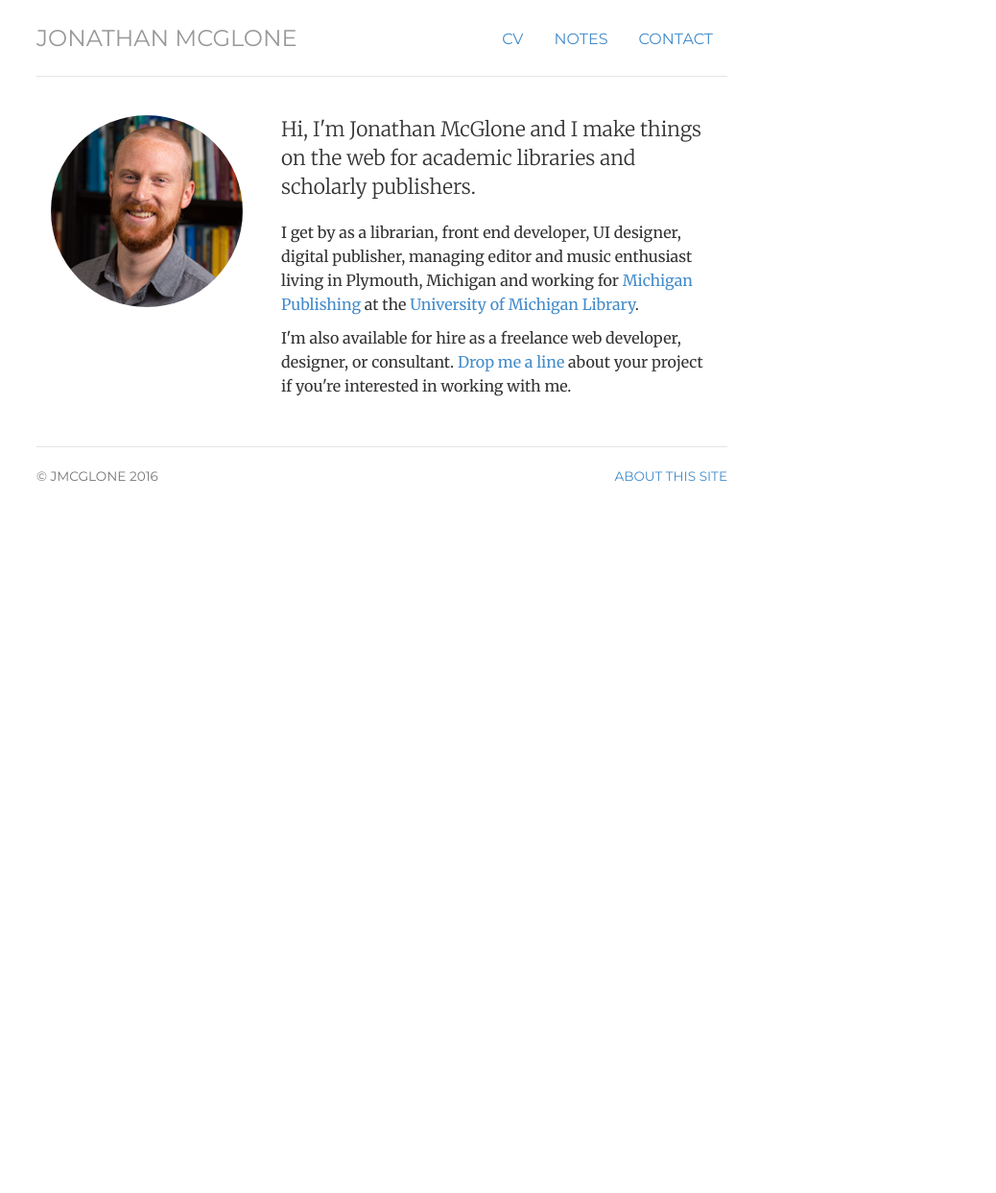
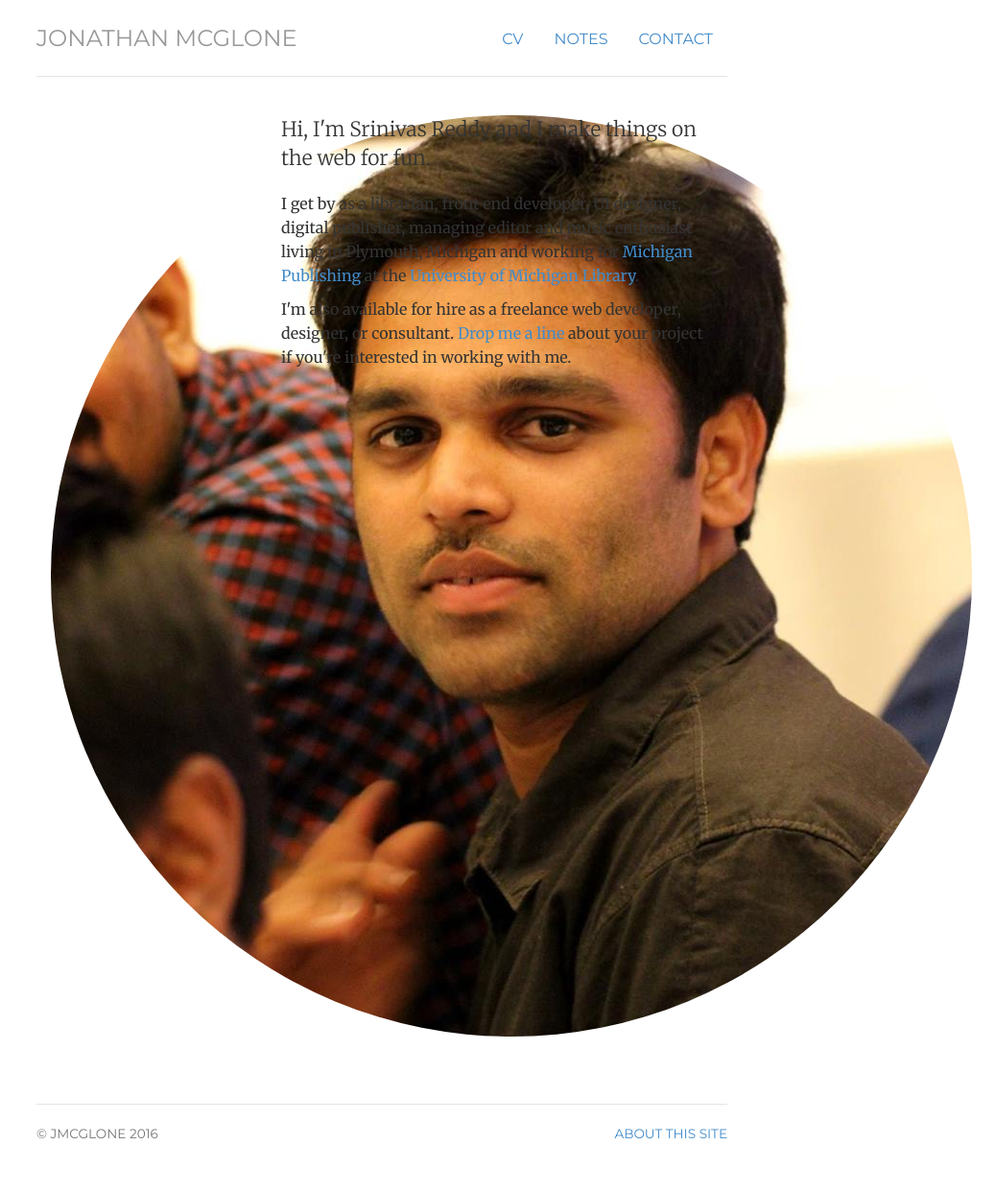
Before and after one commit to kalamsrinivas/seunchang.github.io, a Jekyll site: the page built from index.html, in a window 1280 px wide. Shown: the whole page at 96% size, without its empty margins (242-1280 px from the left). Built offline with Jekyll 4.4.1, drawn with Linux system fonts in a browser that asks for light colours; before the commit the page ends 900 px from its top, so only the background shows below that.

Commit message:
updating image

```diff
--- a/index.html
+++ b/index.html
@@ -1,18 +1,18 @@
 ---
 layout: default
-title: jmcglone.com
+title: Kalam Srinivas Reddy
 cv: passive
 notes: passive
 contact: passive
-description: Jonathan McGlone is a Librarian, Front-End Developer, Digital Publisher, Project Manager, Music Enthusiast, and Web Noodler living and working in Michigan.
+description: Srinivas Reddy is a developer.
 ---
 <!-- <div class="jumbotron"> -->
 <div class="row marketing">
 	<div class="col-sm-4">
-	<img  class="img-circle avatar" alt="Jonathan McGlone" src="img/jmcglone-200px.png">
+	<img  class="img-circle avatar" alt="Kalam Srinivas Reddy" src="img/srinivas.jpg">
 	</div>
 	<div itemscope itemtype="http://data-vocabulary.org/Person" class="col-sm-8">
-	<p class="lead">Hi, I'm <span itemprop="name">Jonathan McGlone</span> and I make things on the web for academic libraries and scholarly publishers.</p>
+	<p class="lead">Hi, I'm <span itemprop="name">Srinivas Reddy</span> and I make things on the web for fun.</p>
 	<p>I get by as a <span itemprop="title">librarian</span>, <span itemprop="title">front end developer</span>, <span itemprop="title">UI designer</span>, <span itemprop="title">digital publisher</span>, <span itemprop="title">managing editor</span> and music enthusiast living in <span itemprop="address" itemscope
     itemtype="http://data-vocabulary.org/Address"> <span itemprop="locality">Plymouth</span>, <span itemprop="region">Michigan</span></span> and working for <a href="http://www.publishing.umich.edu">Michigan Publishing</a> at <span itemprop="affiliation">the <a href="http://www.lib.umich.edu">University of Michigan Library</a></span>.</p>
 
```
Also changed, not shown: img/srinivas.jpg (added).
